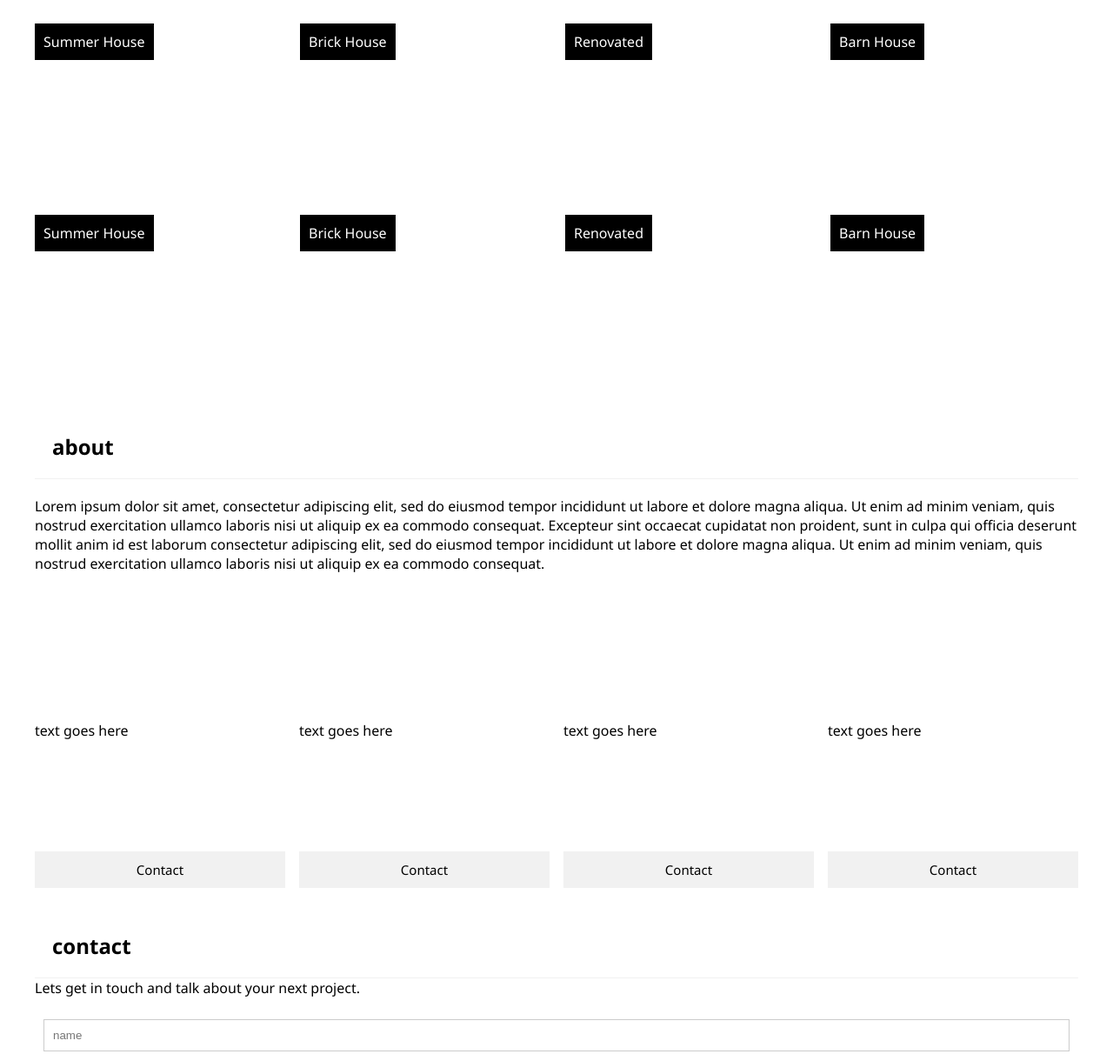
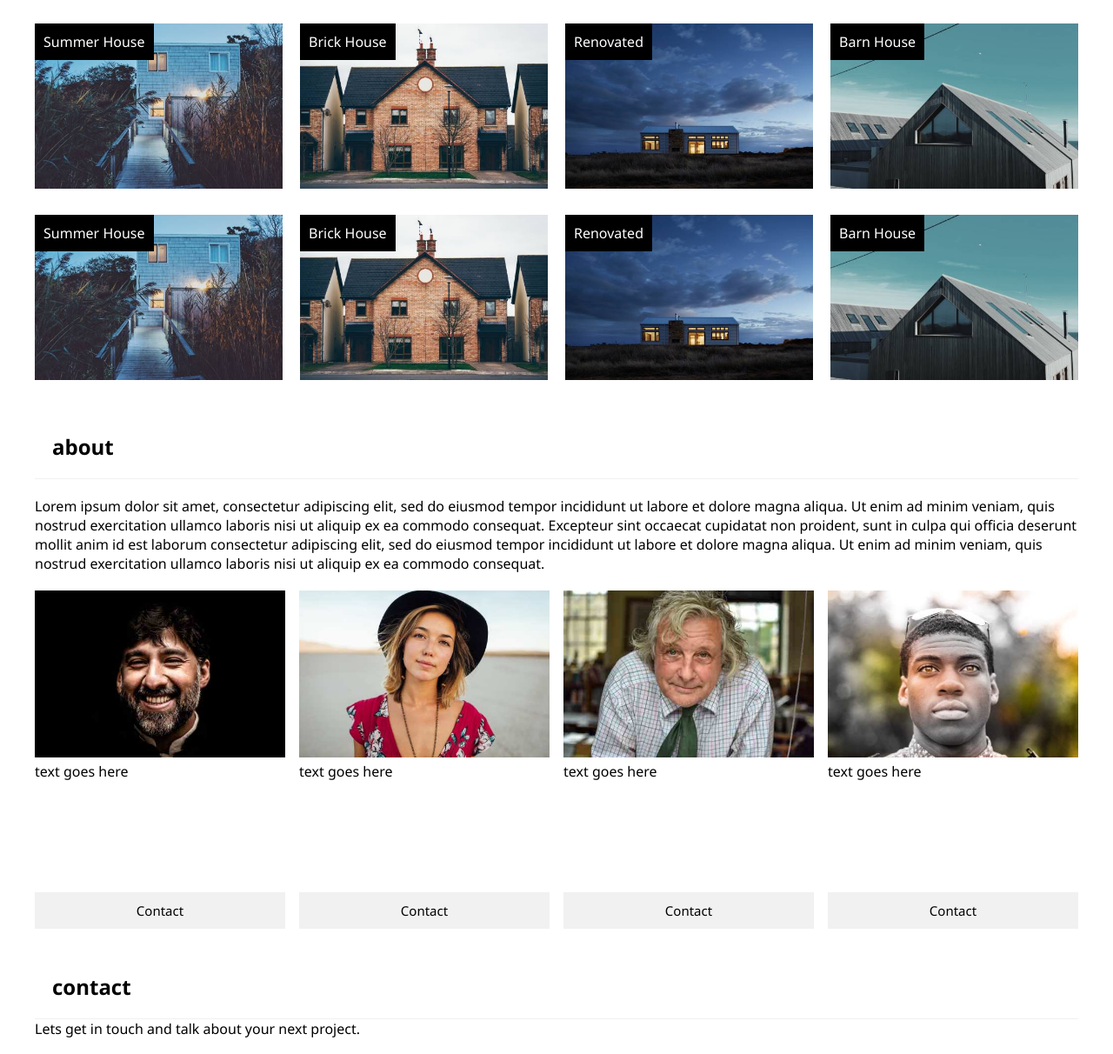
Before and after one commit to Vickymela/Architecture-templete, a plain HTML site: page index.html in a window 1280 px wide. Shown: the part 739-1951 px from the top of the page at 87% size. Drawn offline with Linux system fonts and the light colour scheme.

Commit message:
first commit

```diff
--- a/architects.css
+++ b/architects.css
@@ -33,7 +33,7 @@ body {
   padding: 0 20px;
 }
 .main-bg {
-  background-image: url(/img/architect.jpg);
+  background-image: url(./architect.jpg);
   background-repeat: no-repeat;
   background-size: 100% 100%;
   min-height: 600px;
@@ -157,7 +157,7 @@ body {
   text-transform: uppercase;
 }
 .footer-img{
-  background-image: url(/img/map.jpg);
+  background-image: url(./map.jpg);
   background-repeat: no-repeat;
   background-size: 100% 100%;
   min-height: 700px;
--- a/index.html
+++ b/index.html
@@ -32,56 +32,56 @@
           <div>
             <h4>Summer House</h4>
             <img
-              src="/img/house5.jpg"
+              src="./house5.jpg"
               alt=""
             />
           </div>
           <div>
             <h4>Brick House</h4>
             <img
-              src="/img/house2.jpg"
+              src="./house2.jpg"
               alt=""
             />
           </div>
           <div>
             <h4>Renovated</h4>
             <img
-              src="/img/house3.jpg"
+              src="./house3.jpg"
               alt=""
             />
           </div>
           <div>
             <h4>Barn House</h4>
             <img
-              src="/img/house4.jpg"
+              src="./house4.jpg"
               alt=""
             />
           </div>
           <div>
             <h4>Summer House</h4>
             <img
-              src="/img/house5.jpg"
+              src="./house5.jpg"
               alt=""
             />
           </div>
           <div>
             <h4>Brick House</h4>
             <img
-              src="/img/house2.jpg"
+              src="./house2.jpg"
               alt=""
             />
           </div>
           <div>
             <h4>Renovated</h4>
             <img
-              src="/img/house3.jpg"
+              src="./house3.jpg"
               alt=""
             />
           </div>
           <div>
             <h4>Barn House</h4>
             <img
-              src="/img/house4.jpg"
+              src="./house4.jpg"
               alt=""
             />
           </div>
@@ -106,7 +106,7 @@
           <div>
             <div class="main-about-img">
               <img
-                src="/img/team2.jpg"
+                src="./team2.jpg"
                 alt=""
               />
             </div>
@@ -118,7 +118,7 @@
           <div>
             <div class="main-about-img">
               <img
-                src="/img/team1.jpg"
+                src="./team1.jpg"
                 alt=""
               />
             </div>
@@ -130,7 +130,7 @@
           <div>
             <div class="main-about-img">
               <img
-                src="/img/team3.jpg"
+                src="./team3.jpg"
                 alt=""
               />
             </div>
@@ -142,7 +142,7 @@
           <div>
             <div class="main-about-img">
               <img
-                src="/img/team4.jpg"
+                src="./team4.jpg"
                 alt=""
               />
             </div>
```
Also changed, not shown: architect.jpg (added), house2.jpg (added), house3.jpg (added), house4.jpg (added), house5.jpg (added), map.jpg (added), team1.jpg (added), team2.jpg (added), team3.jpg (added), team4.jpg (added).
